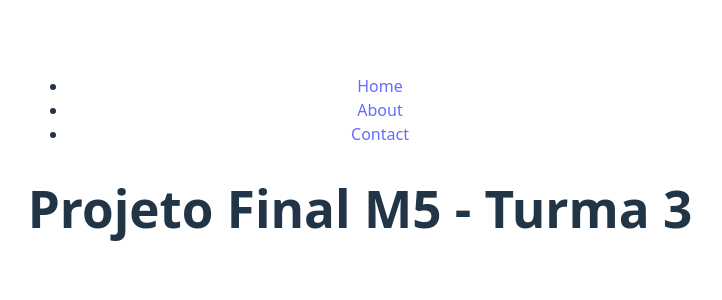
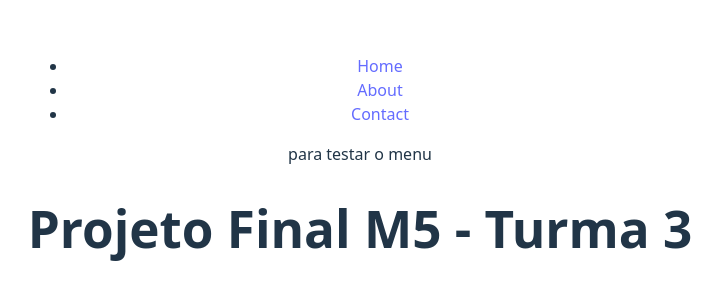
Before and after one commit to joaopedro0507/projeto-final-m5, a React (Vite) app: page / in a window 1280 px wide. Shown: the part 236-536 px from the top of the page, without its empty margins (280-1002 px from the left). Built offline with nearby package versions, Linux system fonts and the light colour scheme.

Commit message:
testando

```diff
--- a/src/App.jsx
+++ b/src/App.jsx
@@ -7,7 +7,7 @@ function App() {
 
   return (
     <>
-      <Menu />
+      <Menu /> <p>para testar o menu</p>
       <h1>Projeto Final M5 - Turma 3</h1>
     </>
   )
```
